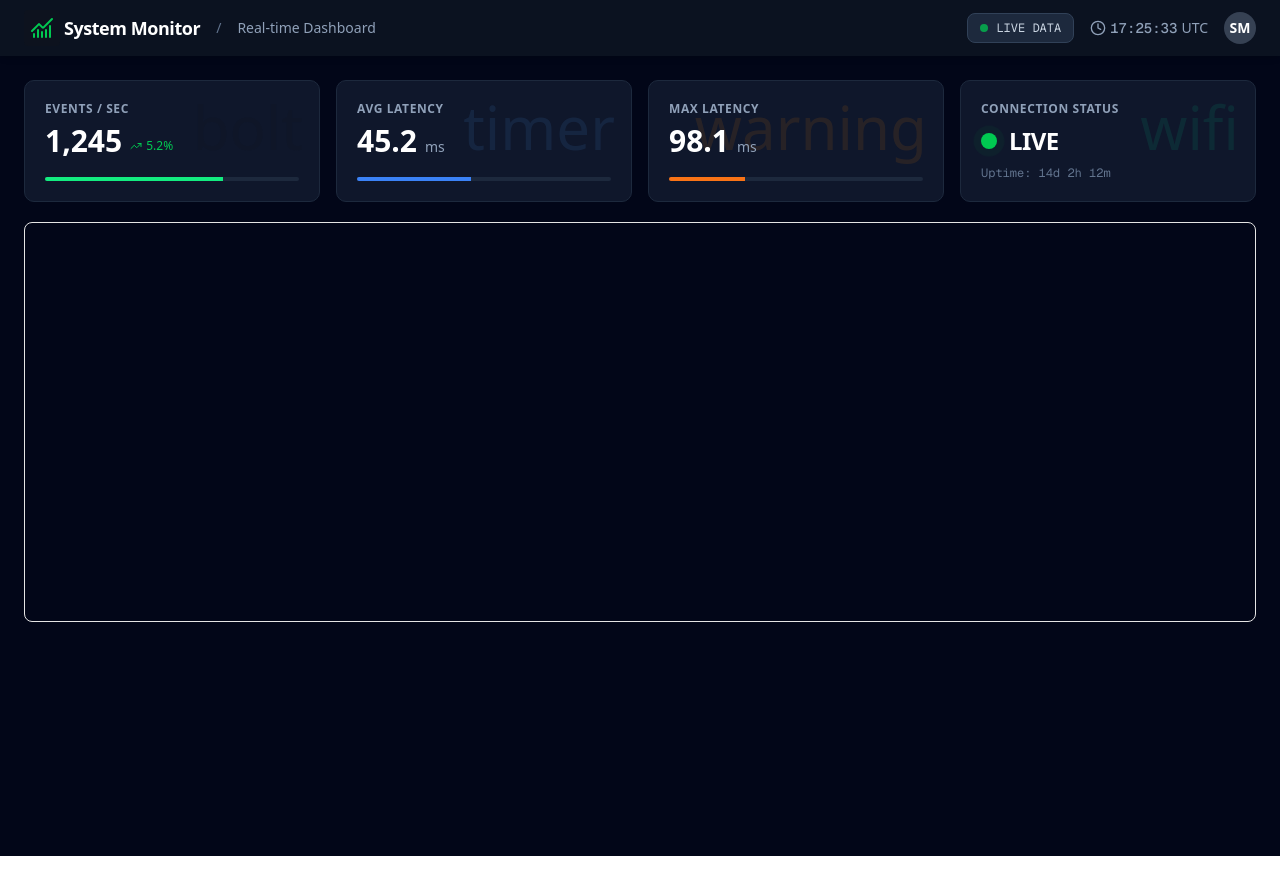
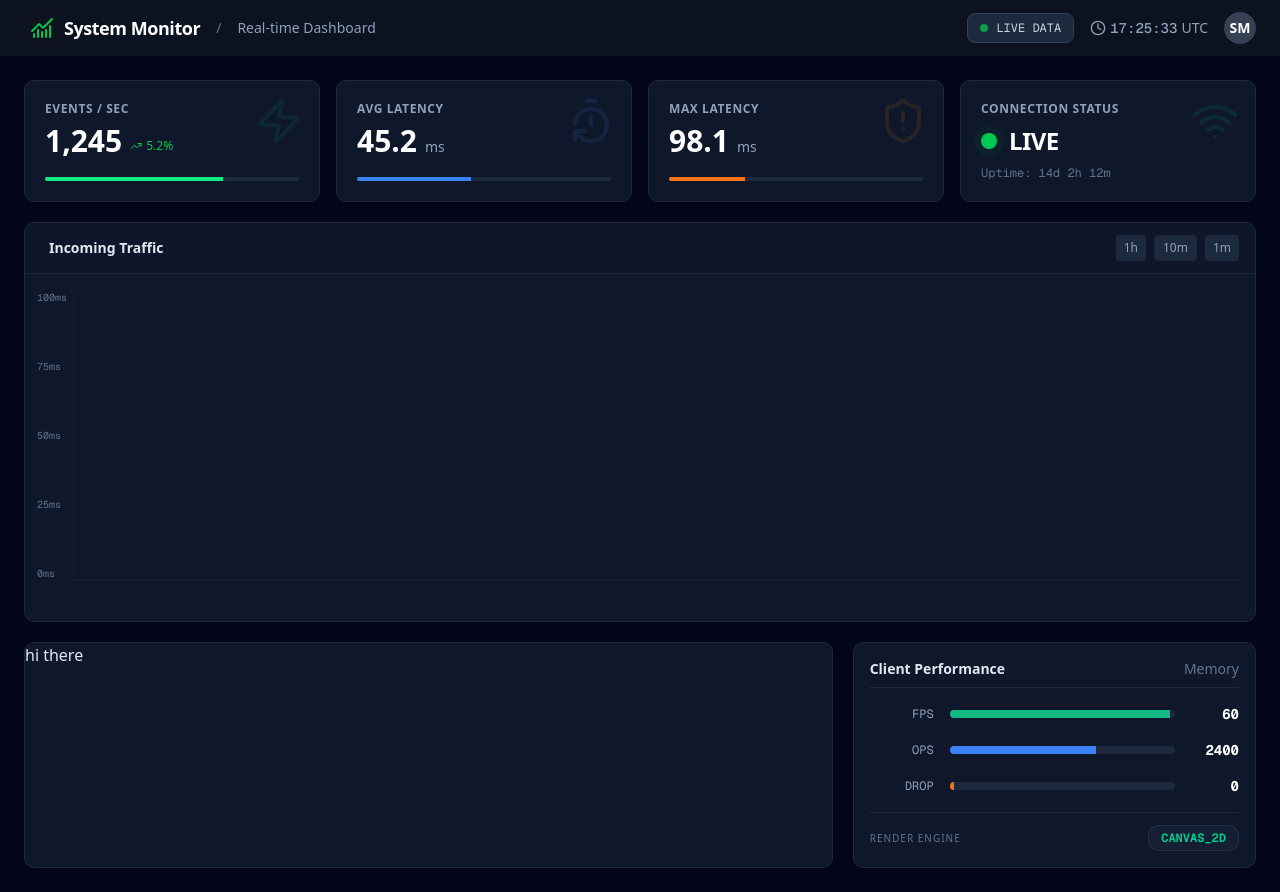
Before and after one commit to SiddhantMunjamkar/Live_dashboard, a Next.js app in the folder my-app/: page / in a window 1280 px wide. Before the commit the page ends 856 px from the top, so only its background shows below. Built offline with nearby package versions, Linux system fonts and the light colour scheme.

Commit message:
adding the rest of updated files

```diff
--- a/my-app/app/layout.tsx
+++ b/my-app/app/layout.tsx
@@ -24,8 +24,9 @@ export default function RootLayout({
   children: React.ReactNode;
 }>) {
   return (
-    <html lang="en">
+    <html suppressHydrationWarning lang="en">
       <body
+        suppressHydrationWarning
         className={`${geistSans.variable} ${geistMono.variable} antialiased`}
       >
         <Navbar />
--- a/my-app/app/page.tsx
+++ b/my-app/app/page.tsx
@@ -1,6 +1,7 @@
 import ChartCanvas from "@/components/ChartCanvas";
 import { MetricCard } from "@/components/metric_card";
 import { METRIC_CARDS } from "@/components/metric_card";
+import { PerformancePanel } from "@/components/PerformancePanel";
 
 export default function DashboardPage() {
   return (
@@ -11,6 +12,16 @@ export default function DashboardPage() {
         ))}
       </div>
       <ChartCanvas />
+      <div className=" flex gap-5 pt-5">
+        <div className="flex-[2] bg-slate-900 border border-slate-800 rounded-lg">
+          hi there
+        </div>
+
+        <div className="flex-[1]">
+          {/* Performance Panel */}
+          <PerformancePanel />
+        </div>
+      </div>
     </div>
   );
 }
--- a/my-app/components/ChartCanvas.tsx
+++ b/my-app/components/ChartCanvas.tsx
@@ -11,6 +11,7 @@ import { handleworkerBatch } from "@/engine/batcher";
 
 export default function ChartCanvas() {
   const canvasRef = useRef<HTMLCanvasElement | null>(null);
+  const containerRef = useRef<HTMLDivElement | null>(null);
   const bufferRef = useRef(new DataBuffer(300));
   const fpsRef = useRef(new FPSCounter());
   const workerRef = useRef<Worker | null>(null);
@@ -33,9 +34,17 @@ export default function ChartCanvas() {
     };
 
     const canvas = canvasRef.current!;
+    const container = containerRef.current!;
     const ctx = canvas.getContext("2d")!;
-    canvas.width = canvas.offsetWidth;
-    canvas.height = canvas.offsetHeight;
+
+    // Set canvas dimensions based on container
+    const updateCanvasSize = () => {
+      const rect = container.getBoundingClientRect();
+      canvas.width = rect.width;
+      canvas.height = rect.height;
+    };
+
+    updateCanvasSize();
 
     const stream = StartFakeStream((value: number) => {
       Newworker.postMessage(value);
@@ -69,10 +78,55 @@ export default function ChartCanvas() {
   }, []);
 
   return (
-    <canvas
-      className="w-full h-[400px] rounded-md border"
-      ref={canvasRef}
-      // style={{ width: "100%", height: "300px" }}
-    />
+    <div className="bg-slate-900 border border-slate-800 rounded-lg p-0 flex flex-col relative overflow-hidden min-h-[400px]">
+      {/* Header */}
+      <div className="flex justify-between items-center px-4 py-3 border-b border-slate-800 bg-slate-900/80 backdrop-blur z-10">
+        <div className="flex items-center gap-2">
+          <span className="material-symbols-outlined text-slate-400 text-sm">
+          </span>
+          <h2 className="text-sm font-bold text-slate-200">Incoming Traffic</h2>
+        </div>
+        <div className="flex gap-2">
+          <button className="px-2 py-1 text-xs font-medium bg-slate-800 text-slate-400 rounded hover:bg-slate-700 transition">
+            1h
+          </button>
+          <button className="px-2 py-1 text-xs font-medium  bg-slate-800 text-slate-400 border border-primary/30 rounded">
+            10m
+          </button>
+          <button className="px-2 py-1 text-xs font-medium bg-slate-800 text-slate-400 rounded hover:bg-slate-700 transition">
+            1m
+          </button>
+        </div>
+      </div>
+
+      {/* Chart Container */}
+      <div className="relative flex-1 w-full h-full p-4">
+        {/* Grid Lines Background */}
+        <div className="absolute left-12 right-4 top-4 bottom-10 z-0 border-l border-b border-slate-800/50 flex flex-col justify-between">
+          <div className="w-full h-px bg-slate-800/30"></div>
+          <div className="w-full h-px bg-slate-800/30"></div>
+          <div className="w-full h-px bg-slate-800/30"></div>
+          <div className="w-full h-px bg-slate-800/30"></div>
+        </div>
+
+        {/* Canvas - matches grid area */}
+        <div ref={containerRef} className="absolute left-12 right-4 top-4 bottom-10 z-10">
+          <canvas
+            className="w-full h-full"
+            ref={canvasRef}
+            style={{ display: "block" }}
+          />
+        </div>
+
+        {/* Y-Axis Labels */}
+        <div className="absolute left-3 top-4 bottom-10 flex flex-col justify-between text-[10px] text-slate-500 font-mono pointer-events-none z-20">
+          <span>100ms</span>
+          <span>75ms</span>
+          <span>50ms</span>
+          <span>25ms</span>
+          <span>0ms</span>
+        </div>
+      </div>
+    </div>
   );
 }
--- a/my-app/components/PerformancePanel.tsx
+++ b/my-app/components/PerformancePanel.tsx
@@ -0,0 +1,90 @@
+interface PerformancePanelProps {
+  label: string;
+  value: number;
+  progress: number;
+  progressColor: "primary" | "blue" | "orange" | "emerald";
+}
+
+const progressColorMap = {
+  primary: "#13ec80",
+  blue: "#3b82f6",
+  orange: "#f97316",
+  emerald: "#10b981",
+};
+
+export const performanceMetrics: PerformancePanelProps[] = [
+  {
+    label: "FPS",
+    value: 60,
+    progress: 98,
+    progressColor: "emerald",
+  },
+  {
+    label: "OPS",
+    value: 2400,
+    progress: 65,
+    progressColor: "blue",
+  },
+  {
+    label: "DROP",
+    value: 0,
+    progress: 2,
+    progressColor: "orange",
+  },
+];
+
+export function PerformancePanel() {
+  return (
+    <div className="bg-slate-900 border border-slate-800 rounded-lg p-4 flex flex-col gap-4">
+      <div className="flex items-center justify-between border-b border-slate-800 pb-2">
+        <h3 className="text-sm font-bold text-slate-200">Client Performance</h3>
+        <span className="material-symbols-outlined text-slate-500 text-sm">
+          Memory
+        </span>
+      </div>
+      <div className="flex flex-col gap-4 flex-1 justify-center">
+        {performanceMetrics.map((metric, index) => (
+          <GetPerformancePanels key={index} {...metric} />
+        ))}
+      </div>
+      <div className="mt-auto pt-3 border-t border-slate-800 flex justify-between items-center">
+        <span className="text-[10px] text-slate-500 uppercase tracking-widest">
+          Render Engine
+        </span>
+        <span className="px-3 py-1 rounded-lg text-xs bg-slate-800/50 text-emerald-400 border border-slate-700/50 font-mono font-semibold">
+          CANVAS_2D
+        </span>
+      </div>
+    </div>
+  );
+}
+
+function GetPerformancePanels({
+  label,
+  value,
+  progress,
+  progressColor,
+}: PerformancePanelProps) {
+  return (
+    <div className="flex items-center gap-4">
+      <div className="w-16 text-right text-xs font-mono text-slate-400">
+        {label}
+      </div>
+      {/* Progress */}
+      {progress !== undefined && (
+        <div className="flex-1 h-2 bg-slate-800 rounded-full overflow-hidden">
+          <div
+            className="h-full"
+            style={{
+              width: `${progress}%`,
+              backgroundColor: progressColorMap[progressColor],
+            }}
+          />
+        </div>
+      )}
+      <div className="w-12 font-mono text-sm font-bold text-white text-right">
+        {value}
+      </div>
+    </div>
+  );
+}
--- a/my-app/components/clock_component_navbar.tsx
+++ b/my-app/components/clock_component_navbar.tsx
@@ -8,9 +8,13 @@ function getUTCTime() {
 }
 
 export function ClockComponentNavbar() {
-  const [time, setTime] = useState<string>(getUTCTime);
+  const [time, setTime] = useState<string>("");
+  const [mounted, setMounted] = useState(false);
 
   useEffect(() => {
+    setMounted(true);
+    setTime(getUTCTime());
+
     const interval = setInterval(() => {
       setTime(getUTCTime());
     }, 1000);
@@ -21,7 +25,7 @@ export function ClockComponentNavbar() {
   return (
     <div className="flex items-center text-slate-400 text-sm font-medium gap-1">
       <Clock4 className="w-4 h-4" />
-      <div className="font-mono tabular-nums">{time}</div> UTC
+      <div className="font-mono tabular-nums">{mounted ? time : "--:--:--"}</div> UTC
     </div>
   );
 }
--- a/my-app/components/metric_card.tsx
+++ b/my-app/components/metric_card.tsx
@@ -2,13 +2,17 @@ import { cn } from "@/lib/utils";
 import { Card } from "@/components/ui/card";
 import { TrendingUp } from "lucide-react";
 import { TrendingDown } from "lucide-react";
+import { TimerReset } from 'lucide-react';
+import { ShieldAlert } from 'lucide-react';
+import { Wifi } from 'lucide-react';
+import { Zap } from 'lucide-react';
 
 interface MetricCardProps {
   label: string;
   value?: string | number;
   unit?: string;
   delta?: number;
-  icon: string;
+  icon: React.ReactNode;
   iconColor: string;
   progress?: number;
   progressColor?: "primary" | "blue" | "orange" | "emerald";
@@ -28,8 +32,8 @@ export const METRIC_CARDS: MetricCardProps[] = [
     label: "Events / Sec",
     value: "1,245",
     delta: 5.2,
-    icon: "bolt",
-    iconColor: "text-primary",
+    icon: <Zap className="w-12 h-12" />,
+    iconColor: "text-green-500",
     progress: 70,
     progressColor: "primary" as const,
   },
@@ -37,7 +41,7 @@ export const METRIC_CARDS: MetricCardProps[] = [
     label: "Avg Latency",
     value: "45.2",
     unit: "ms",
-    icon: "timer",
+    icon: <TimerReset className="w-12 h-12" />,
     iconColor: "text-blue-400",
     progress: 45,
     progressColor: "blue" as const,
@@ -46,14 +50,14 @@ export const METRIC_CARDS: MetricCardProps[] = [
     label: "Max Latency",
     value: "98.1",
     unit: "ms",
-    icon: "warning",
+    icon: <ShieldAlert className="w-12 h-12" />,
     iconColor: "text-orange-400",
     progress: 30,
     progressColor: "orange" as const,
   },
   {
     label: "Connection Status",
-    icon: "wifi",
+    icon: <Wifi className="w-12 h-12" />,
     iconColor: "text-emerald-400",
     status: "LIVE",
     footer: "Uptime: 14d 2h 12m",
@@ -76,7 +80,7 @@ export function MetricCard({
     <Card className="bg-slate-900 border-slate-800 rounded-lg p-5 flex flex-col justify-between relative overflow-hidden group gap-0 shadow-none">
       {/* Background Icon */}
       <div className="absolute top-0 right-0 p-4 opacity-10 group-hover:opacity-20 transition-opacity">
-        <span className={cn("material-symbols-outlined text-6xl", iconColor)}>
+        <span className={cn("material-symbols-outlined text-6xl ", iconColor)}>
           {icon}
         </span>
       </div>
--- a/my-app/components/profile_icon.tsx
+++ b/my-app/components/profile_icon.tsx
@@ -1,7 +1,6 @@
 import { Menu, MenuButton, MenuItem, MenuItems } from "@headlessui/react";
 import {
   ArchiveBoxXMarkIcon,
-  PencilIcon,
   Square2StackIcon,
   TrashIcon,
 } from "@heroicons/react/16/solid";
--- a/my-app/engine/renderer.ts
+++ b/my-app/engine/renderer.ts
@@ -11,13 +11,13 @@ export function drawLineChart(
   const max = 100;
   const min = 0;
 
+
   // Enable smooth rendering
   ctx.lineCap = "round";
   ctx.lineJoin = "round";
 
-  ctx.beginPath();
-  ctx.strokeStyle = "#22c55e";
-  ctx.lineWidth = 2;
+  // Store path points for gradient fill
+  const points: { x: number; y: number }[] = [];
 
   // Spread points evenly across entire width using index position
   // This prevents vibration since positions are based on fixed indices
@@ -26,13 +26,50 @@ export function drawLineChart(
   for (let i = 0; i < totalPoints; i++) {
     const x = (i / (totalPoints - 1)) * width;
     const y = height - ((data[i] - min) / (max - min)) * height;
-
-    if (i === 0) {
-      ctx.moveTo(x, y);
-    } else {
-      ctx.lineTo(x, y);
-    }
+    points.push({ x, y });
   }
 
+  // Draw gradient fill under the line
+  const gradient = ctx.createLinearGradient(0, 0, 0, height);
+  gradient.addColorStop(0, "rgba(19, 236, 128, 0.2)");
+  gradient.addColorStop(1, "rgba(19, 236, 128, 0)");
+
+  ctx.beginPath();
+  ctx.moveTo(points[0].x, points[0].y);
+
+  for (let i = 1; i < points.length; i++) {
+    ctx.lineTo(points[i].x, points[i].y);
+  }
+
+  // Close path to bottom for fill
+  ctx.lineTo(points[points.length - 1].x, height);
+  ctx.lineTo(points[0].x, height);
+  ctx.closePath();
+  ctx.fillStyle = gradient;
+  ctx.fill();
+
+  // Draw glowing line
+  ctx.beginPath();
+  ctx.moveTo(points[0].x, points[0].y);
+
+  for (let i = 1; i < points.length; i++) {
+    ctx.lineTo(points[i].x, points[i].y);
+  }
+
+  // Add glow effect
+  ctx.shadowColor = "rgba(19, 236, 128, 0.6)";
+  ctx.shadowBlur = 8;
+  ctx.strokeStyle = "#13ec80";
+  ctx.lineWidth = 3;
   ctx.stroke();
+
+  // Reset shadow
+  ctx.shadowBlur = 0;
+
+  // Draw pulsing dot at the last point
+  const lastPoint = points[points.length - 1];
+  ctx.beginPath();
+  ctx.arc(lastPoint.x, lastPoint.y, 4, 0, Math.PI * 2);
+  ctx.fillStyle = "#ffffff";
+  ctx.fill();
 }
```
Also changed, not shown: my-app/components/log_chart.tsx (added), 1 other file (tests, documents, lock files or other folders).
